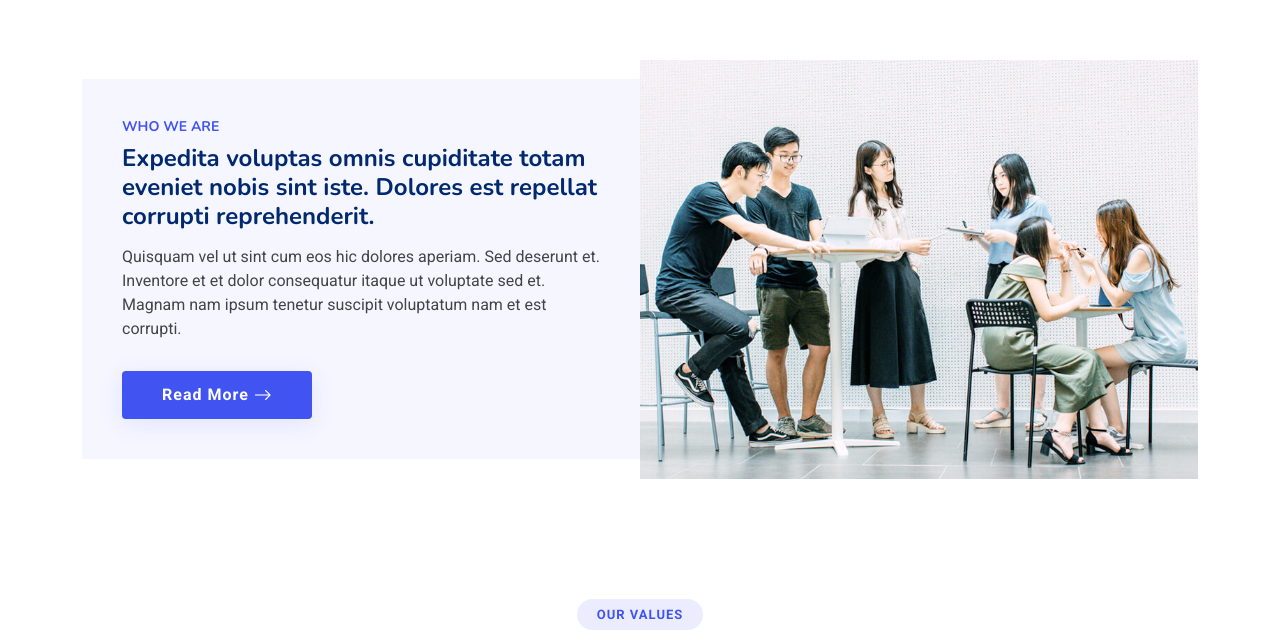
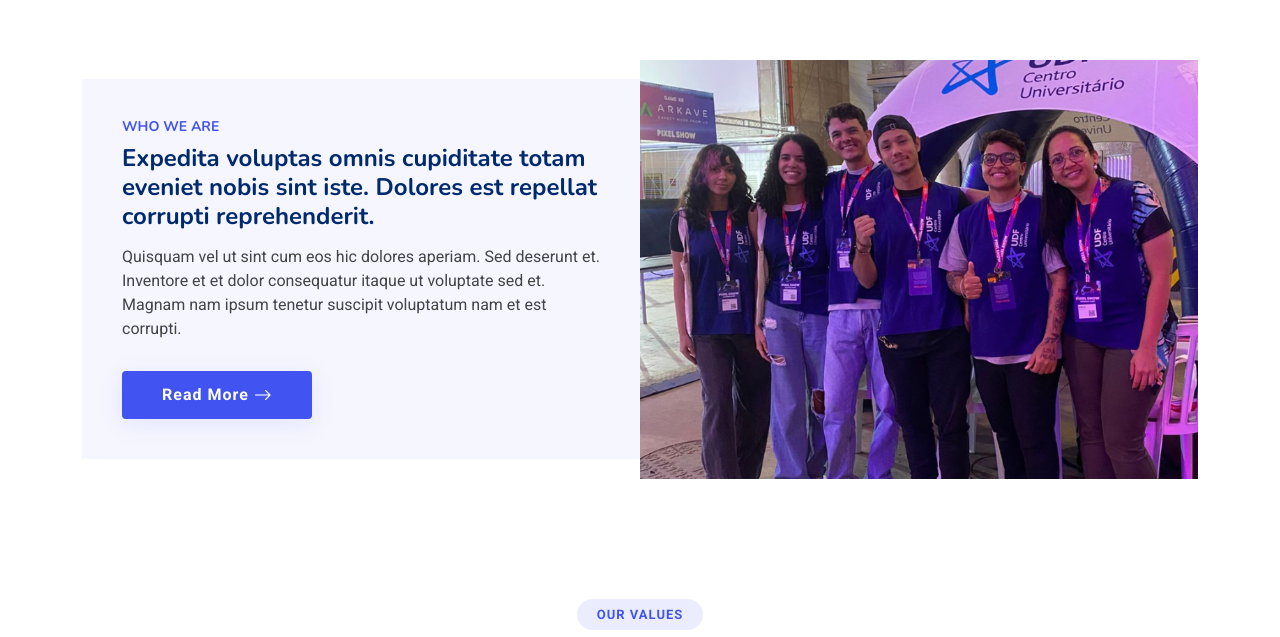
Before and after one commit to rabelojp/new_laact, a plain HTML site: page index.html in a window 1280 px wide. Shown: the part 800-1437 px from the top of the page. Drawn offline with nearby package versions, Linux system fonts and the light colour scheme; animation ran at ten frames a second.

Commit message:
first commit

```diff
--- a/index.html
+++ b/index.html
@@ -168,7 +168,7 @@
           </div>
 
           <div class="col-lg-6 d-flex align-items-center" data-aos="zoom-out" data-aos-delay="200">
-            <img src="assets/img/about.jpg" class="img-fluid" alt="">
+            <img src="assets/img/about.webp" class="img-fluid" alt="">
           </div>
 
         </div>
```
Also changed, not shown: assets/img/about.webp (added), assets/img/hero-img.png, assets/img/img1.png (added).
